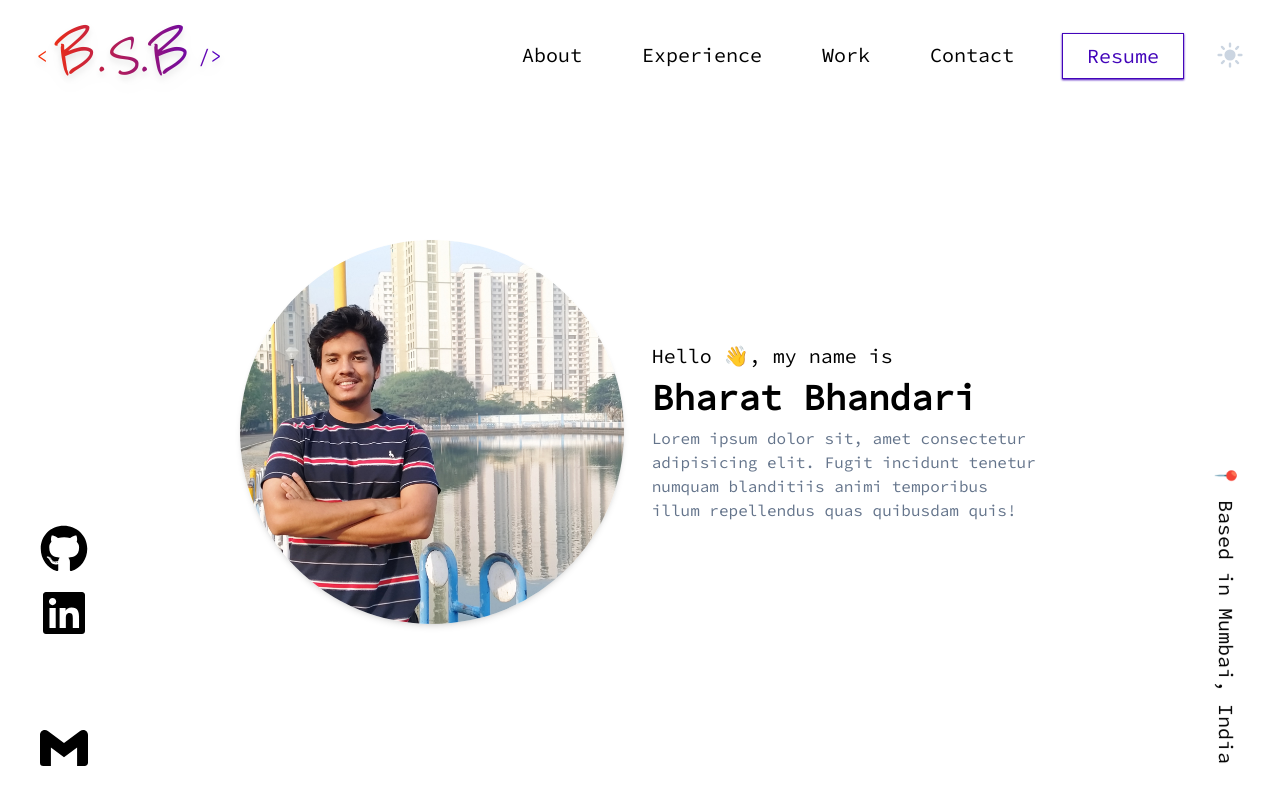
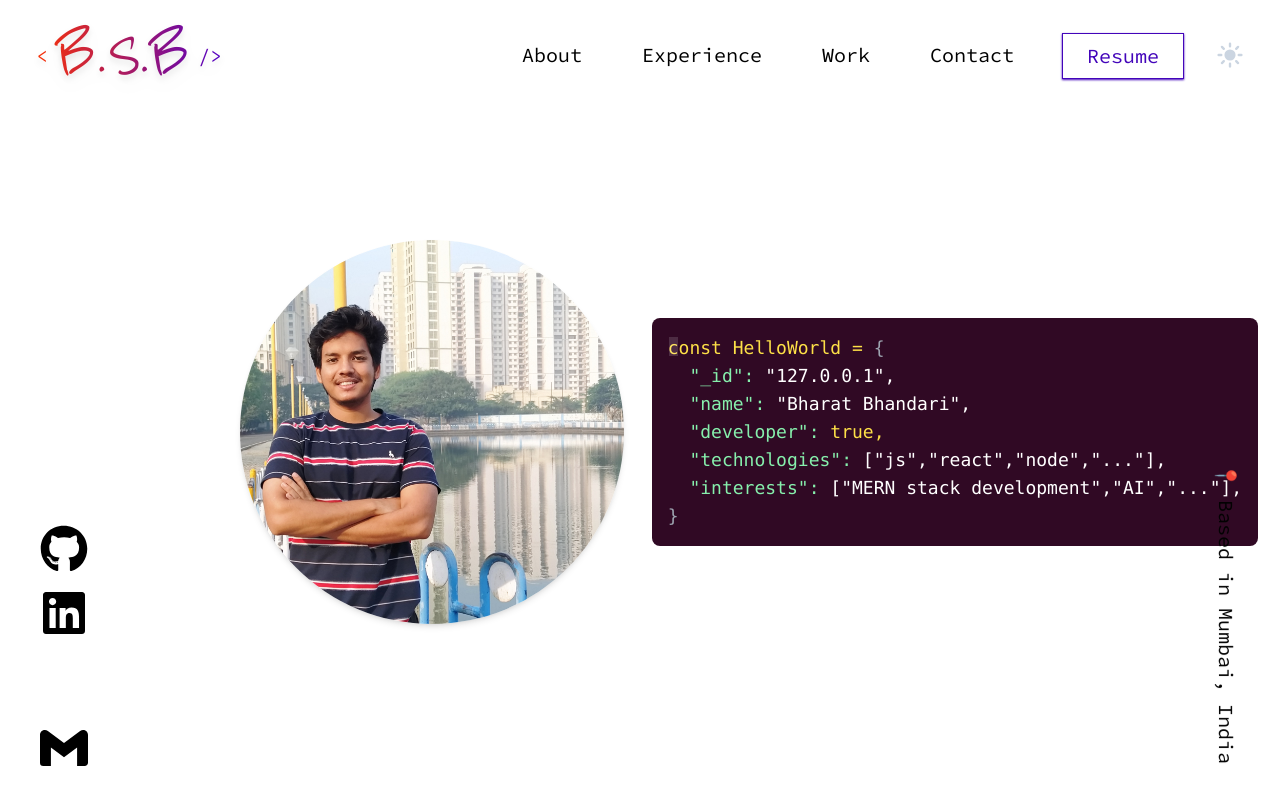
Before and after one commit to mayurr7/my-portfolio, a React (Vite) app: page / in a window 1280 px wide. Shown: the top 804 px of the page. Built offline with nearby package versions, Linux system fonts and the light colour scheme; some icons are missing.

Commit message:
add json representation

```diff
--- a/src/components/Content.jsx
+++ b/src/components/Content.jsx
@@ -1,6 +1,7 @@
 import React from "react";
 
 import Image from "../assets/images/bharat.jpg";
+import MyInfo from "./MyInfo";
 
 const Content = () => {
   return (
@@ -16,19 +17,7 @@ const Content = () => {
               src={Image}
               alt="Your Image Alt Text"
             />
-            <div className="flex flex-col space-y-2">
-              <p className="text-lg lg:text-xl transition-all motion-reduce:transition-none duration-500 delay-[500ms] translate-y-0 opacity-1">
-                Hello 👋, my name is
-              </p>
-              <h1 className="text-2xl lg:text-4xl font-bold transition-all motion-reduce:transition-none duration-500 delay-[550ms] translate-y-0 opacity-1">
-                Bharat Bhandari
-              </h1>
-              <p className="text-sm lg:text-base text-slate-500 dark:text-slate-300 transition-all motion-reduce:transition-none duration-500 delay-[600ms] translate-y-0 opacity-1">
-                Lorem ipsum dolor sit, amet consectetur adipisicing elit. Fugit
-                incidunt tenetur numquam blanditiis animi temporibus illum
-                repellendus quas quibusdam quis!
-              </p>
-            </div>
+            <MyInfo />
           </div>
         </section>
       </div>
--- /dev/null
+++ b/src/components/MyInfo.jsx
@@ -0,0 +1,54 @@
+import React from "react";
+
+const MyInfo = () => {
+  const HelloWorld = {
+    _id: "127.0.0.1",
+    name: "Bharat Bhandari",
+    developer: true,
+    technologies: ["js", "react", "node", "..."],
+    interests: ["MERN stack development", "AI", "..."],
+  };
+
+  return (
+    <div className="relative p-4 rounded-lg bg-custom">
+      <div className="absolute top-6 left-12 blinking-rectangle"></div>
+      <pre className="font-mono text-lg text-gray-400">
+        <span className="text-yellow-300">const HelloWorld = </span>
+        {`{\n  `}
+        <span className="text-green-300">"_id": </span>
+        <span className="text-white">"{HelloWorld._id}",</span>
+        {`\n  `}
+        <span className="text-green-300">"name": </span>
+        <span className="text-white">"{HelloWorld.name}",</span>
+        {`\n  `}
+        <span className="text-green-300">"developer": </span>
+        <span className="text-yellow-300">
+          {HelloWorld.developer.toString()},
+        </span>
+        {`\n  `}
+        <span className="text-green-300">"technologies": </span>
+        <span className="text-white">[</span>
+
+        {HelloWorld.technologies.map((tech, index) => (
+          <span key={index} className="text-white">
+            "{tech}"{index === HelloWorld.technologies.length - 1 ? "" : ","}
+          </span>
+        ))}
+
+        <span className="text-white">],</span>
+        {`\n  `}
+        <span className="text-green-300">"interests": </span>
+        <span className="text-white">[</span>
+        {HelloWorld.interests.map((interest, index) => (
+          <span key={index} className="text-white">
+            "{interest}"{index === HelloWorld.interests.length - 1 ? "" : ","}
+          </span>
+        ))}
+        <span className="text-white">],</span>
+        {`\n}`}
+      </pre>
+    </div>
+  );
+};
+
+export default MyInfo;
--- a/src/index.css
+++ b/src/index.css
@@ -116,3 +116,22 @@ html {
     opacity: 1;
   }
 }
+
+@keyframes blinking-rectangle {
+  0%,
+  100% {
+    opacity: 1;
+  }
+  50% {
+    opacity: 0;
+  }
+}
+
+.blinking-rectangle {
+  width: 0.6rem;
+  height: 1.2rem;
+  top: 19px;
+  left: 17px;
+  background-color: white;
+  animation: blinking-rectangle 1s infinite;
+}
--- a/tailwind.config.js
+++ b/tailwind.config.js
@@ -2,7 +2,11 @@
 export default {
   content: ["./index.html", "./src/**/*.{js,ts,jsx,tsx}"],
   theme: {
-    extend: {},
+    extend: {
+      backgroundColor: {
+        custom: "#300924",
+      },
+    },
   },
   plugins: [],
   darkMode: "class",
```
